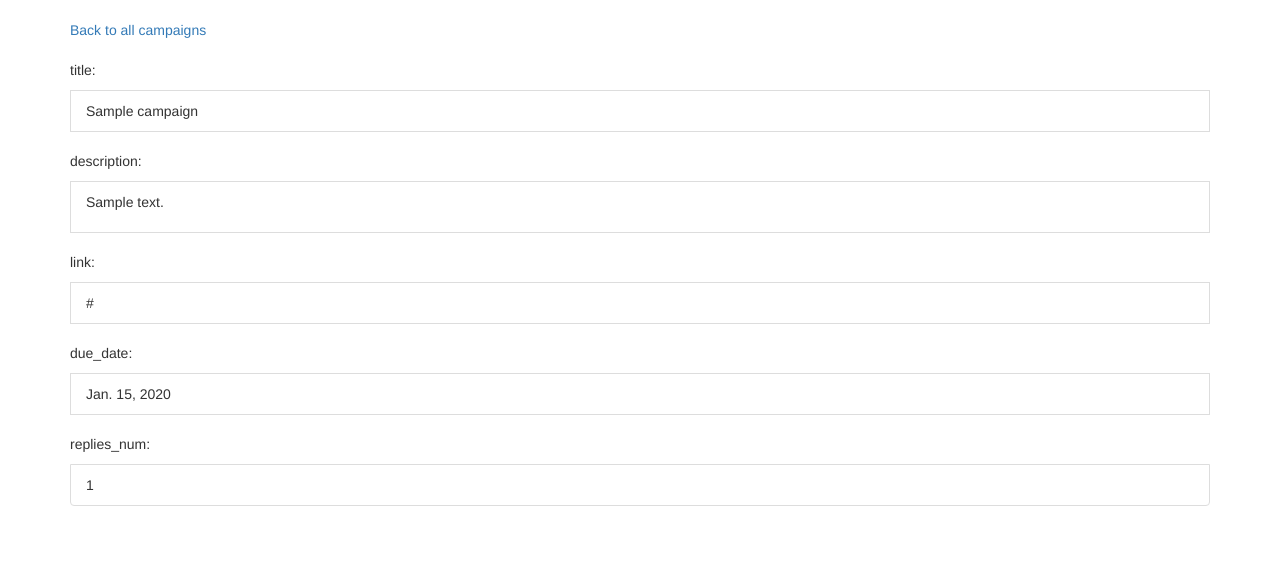
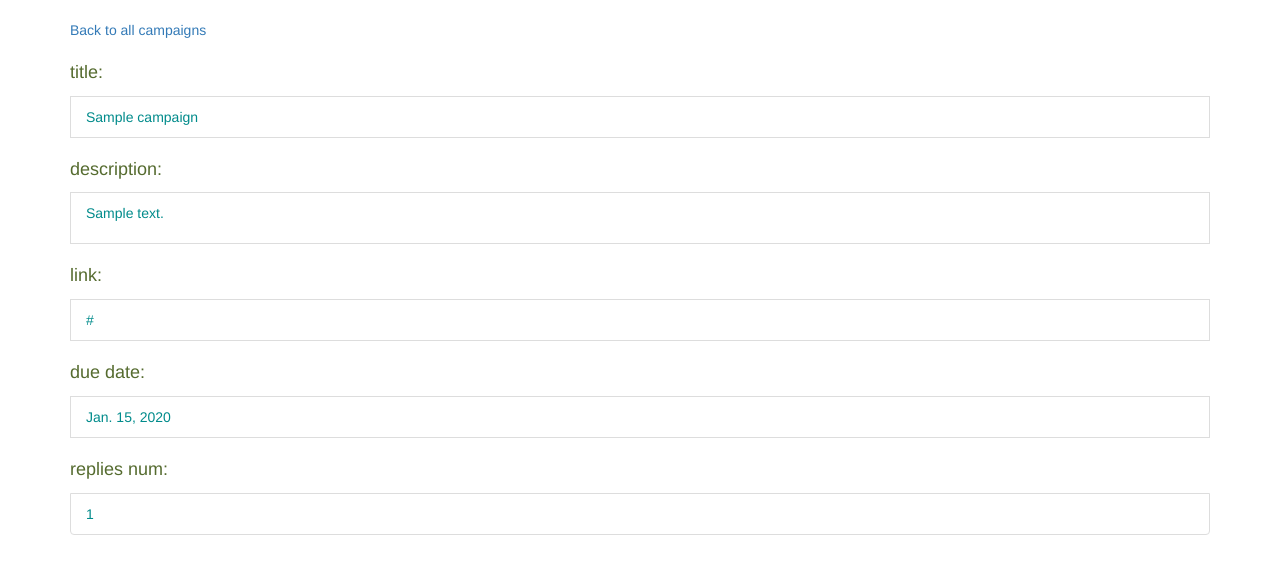
Before and after one commit to Mengo33/Shameless, a Django app: page /1/ in a window 1280 px wide. Shown: the part 52-626 px from the top of the page. Run offline with Django 3.2, Linux system fonts and the light colour scheme; a user stored in the database is signed in; tables that the repository leaves empty hold one stand-in row (values such as "Sample post"); parts of the project's set-up code (start-up, migrations or seed data) failed here and were passed over; some libraries are stand-ins or nearby versions.

Commit message:
Added user_form.html, and fix campaign detail style.

```diff
--- a/campaigns/templates/base.html
+++ b/campaigns/templates/base.html
@@ -12,6 +12,15 @@
         {% endblock %}
     </title>
     <link href="{% static "bootstrap/css/bootstrap.css" %}" rel="stylesheet">
+    <style>
+        li{
+            color: darkcyan;
+        }
+        .campaign_label{
+            color: darkolivegreen;
+            font-size: large;
+        }
+</style>
 </head>
 <body>
 
@@ -33,11 +42,13 @@
         <ul class="nav navbar-nav navbar-right">
           <li class="active"><a href="/">Campaign List</a></li>
           <li><a href="/add-campaign">Add New Campaign</a></li>
-             {% if not request.path == '/login/' %}
-                <li><a href="/logout/">Hello  {{ user.get_username }}, Logout</a></li>
-                {% else %}
-                 <li><a href="/signup/">Hello Guest, Signup</a></li>
-            {% endif %}
+             {% if not request.path == '/login/' and not request.path == '/signup/' %}
+                    <li><a href="/logout/">Hello  {{ user.get_username }}, Logout</a></li>
+                {% elif request.path == '/login/' %}
+                    <li><a href="/signup/">Hello Guest, Signup</a></li>
+                 {% elif request.path == '/signup/' %}
+                    <li><a href="/login/">Hello Guest, Login</a></li>
+             {% endif %}
             <li><a href="#"></a></li>
         </ul>
       </div><!--/.nav-collapse -->
--- a/campaigns/templates/campaigns/campaign_detail.html
+++ b/campaigns/templates/campaigns/campaign_detail.html
@@ -6,29 +6,29 @@
 
     <ul class="list-group">
         <br/>
-        <p>title:</p>
+        <p class="campaign_label">title:</p>
         <li class="list-group-item">
             {{ object.title }}
         </li>
         {% if object.description %}
             <br/>
-            <p>description:</p>
+            <p class="campaign_label">description:</p>
             <li class="list-group-item">
                 {{ object.description|linebreaks }}
             </li>
         {% endif %}
         <br/>
-        <p>link:</p>
+        <p class="campaign_label">link:</p>
         <li class="list-group-item">
             {{ object.link }}
         </li>
         <br/>
-        <p>due_date:</p>
+        <p class="campaign_label">due date:</p>
         <li class="list-group-item">
             {{ object.due_date }}
         </li>
         <br/>
-        <p>replies_num:</p>
+        <p class="campaign_label">replies num:</p>
         <li class="list-group-item">
           {{ object.replies_num }}
         </li>
--- a/campaigns/tests.py
+++ b/campaigns/tests.py
@@ -32,11 +32,12 @@ class CampaignsTestCase(TestCase):
         n = 10
         for i in range(n):
             u = User(
-                username="Menahem Godick{}".format(i + 1),
+                username="Menahem432{}".format(i + 1),
+                password="Menahem{}".format((i + 1) * 111),
                 first_name="Menahem",
                 last_name="Godick",
                 email="m{}@gmail.com".format(i + 1),
-                date_joined=datetime.date(2016, 1, 1),
+                # date_joined=datetime.date(2016, 1, 1),
             )
             u.full_clean()
             u.save()
--- a/campaigns/views.py
+++ b/campaigns/views.py
@@ -93,13 +93,19 @@ class CampaignDetailView(LoggedInMixin, DetailView):
 
 class CreateCampaignUserView(CreateView):
     page_title = "Signup"
-    model = models.CampaignUser, models.CampaignUser.User
+    template_name = "campaigns/user_form.html"
+    # model = models.CampaignUser, models.CampaignUser.User
+    model = User
     fields = (
+        'first_name',
+        'last_name',
         'username',
         'password',
         'email',
-        'first_name',
-        'last_name',
-        'date_joined',
     )
     success_url = reverse_lazy('campaigns:list')
+
+    def get_initial(self):
+        d = super().get_initial()
+        d['date_joined'] = datetime.date.today()
+        return d
```
Also changed, not shown: campaigns/templates/campaigns/user_form.html (added, +17 -0 lines).
